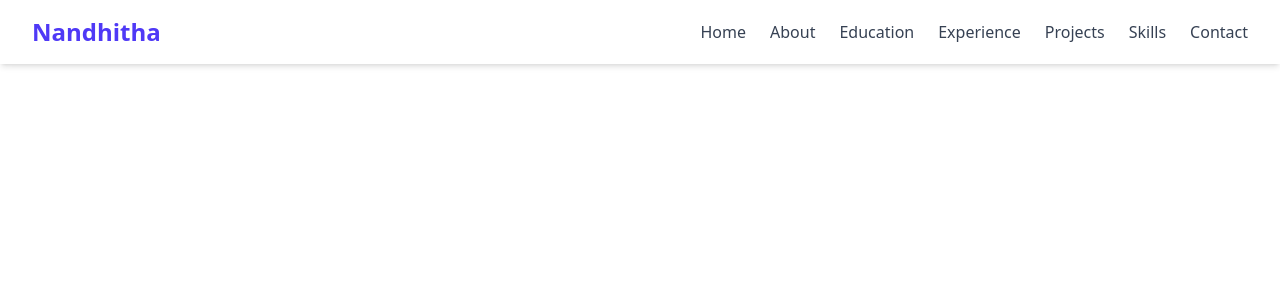
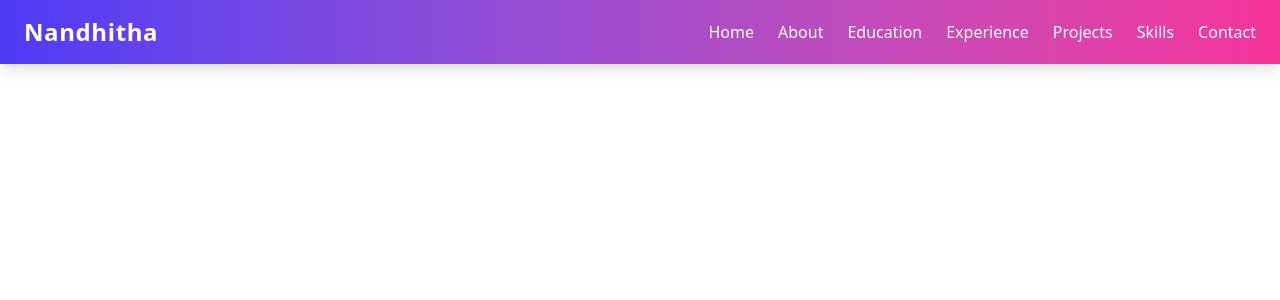
Before and after one commit to Nandhitha1807/Personal_Portfolio, a React (Vite) app: page / in a window 1280 px wide. Shown: the top 300 px of the page. Built offline with nearby package versions, Linux system fonts and the light colour scheme.

Commit message:
Changes in nav bar

```diff
--- a/src/components/Navbar.jsx
+++ b/src/components/Navbar.jsx
@@ -1,13 +1,9 @@
-// src/components/Navbar.jsx
 import React, { useState } from "react";
-import { Link } from "react-scroll"; // for smooth scrolling
 
 const Navbar = () => {
   const [isOpen, setIsOpen] = useState(false);
 
-  const toggleMenu = () => setIsOpen(!isOpen);
-
-  const navLinks = [
+  const links = [
     { name: "Home", to: "home" },
     { name: "About", to: "about" },
     { name: "Education", to: "education" },
@@ -18,75 +14,49 @@ const Navbar = () => {
   ];
 
   return (
-    <nav className="bg-white shadow-md fixed w-full z-50">
-      <div className="max-w-7xl mx-auto px-4 sm:px-6 lg:px-8 flex justify-between items-center h-16">
+    <nav className="fixed top-0 left-0 w-full bg-gradient-to-r from-indigo-600 to-pink-500 shadow-lg z-50">
+      <div className="container mx-auto flex items-center justify-between px-6 py-4">
         {/* Logo / Name */}
-        <div className="text-2xl font-bold text-indigo-600">
-          Nandhitha
-        </div>
+        <h1 className="text-2xl font-bold text-white tracking-wide">Nandhitha</h1>
 
         {/* Desktop Menu */}
-        <div className="hidden md:flex space-x-6">
-          {navLinks.map((link) => (
-            <Link
-              key={link.name}
-              to={link.to}
-              smooth={true}
-              duration={500}
-              className="cursor-pointer text-gray-700 hover:text-indigo-600"
+        <ul className="hidden md:flex space-x-6">
+          {links.map((link) => (
+            <li key={link.to}>
+              <a
+                href={`#${link.to}`}
+                className="text-white font-medium hover:text-yellow-300 transition duration-200"
               >
                 {link.name}
-            </Link>
+              </a>
+            </li>
           ))}
-        </div>
+        </ul>
 
         {/* Mobile Menu Button */}
-        <div className="md:hidden">
         <button
-            onClick={toggleMenu}
-            className="text-gray-700 hover:text-indigo-600 focus:outline-none"
+          className="md:hidden text-white text-2xl"
+          onClick={() => setIsOpen(!isOpen)}
         >
-            {isOpen ? (
-              <svg
-                xmlns="http://www.w3.org/2000/svg"
-                className="h-6 w-6"
-                fill="none"
-                viewBox="0 0 24 24"
-                stroke="currentColor"
-              >
-                <path strokeLinecap="round" strokeLinejoin="round" strokeWidth={2} d="M6 18L18 6M6 6l12 12" />
-              </svg>
-            ) : (
-              <svg
-                xmlns="http://www.w3.org/2000/svg"
-                className="h-6 w-6"
-                fill="none"
-                viewBox="0 0 24 24"
-                stroke="currentColor"
-              >
-                <path strokeLinecap="round" strokeLinejoin="round" strokeWidth={2} d="M4 8h16M4 16h16" />
-              </svg>
-            )}
+          {isOpen ? "✕" : "☰"}
         </button>
-        </div>
       </div>
 
       {/* Mobile Menu */}
       {isOpen && (
-        <div className="md:hidden bg-white px-4 pt-2 pb-4 space-y-2 shadow-md">
-          {navLinks.map((link) => (
-            <Link
-              key={link.name}
-              to={link.to}
-              smooth={true}
-              duration={500}
-              onClick={toggleMenu}
-              className="block cursor-pointer text-gray-700 hover:text-indigo-600"
+        <ul className="md:hidden bg-gradient-to-r from-indigo-600 to-pink-500 p-4 space-y-4">
+          {links.map((link) => (
+            <li key={link.to}>
+              <a
+                href={`#${link.to}`}
+                className="block text-white font-medium hover:text-yellow-300 transition duration-200"
+                onClick={() => setIsOpen(false)}
               >
                 {link.name}
-            </Link>
+              </a>
+            </li>
           ))}
-        </div>
+        </ul>
       )}
     </nav>
   );
--- a/src/index.css
+++ b/src/index.css
@@ -1 +1,5 @@
 @import "tailwindcss";
+
+html {
+  scroll-behavior: smooth;
+}
```
Lines whose indentation alone changed are shown as unchanged.
